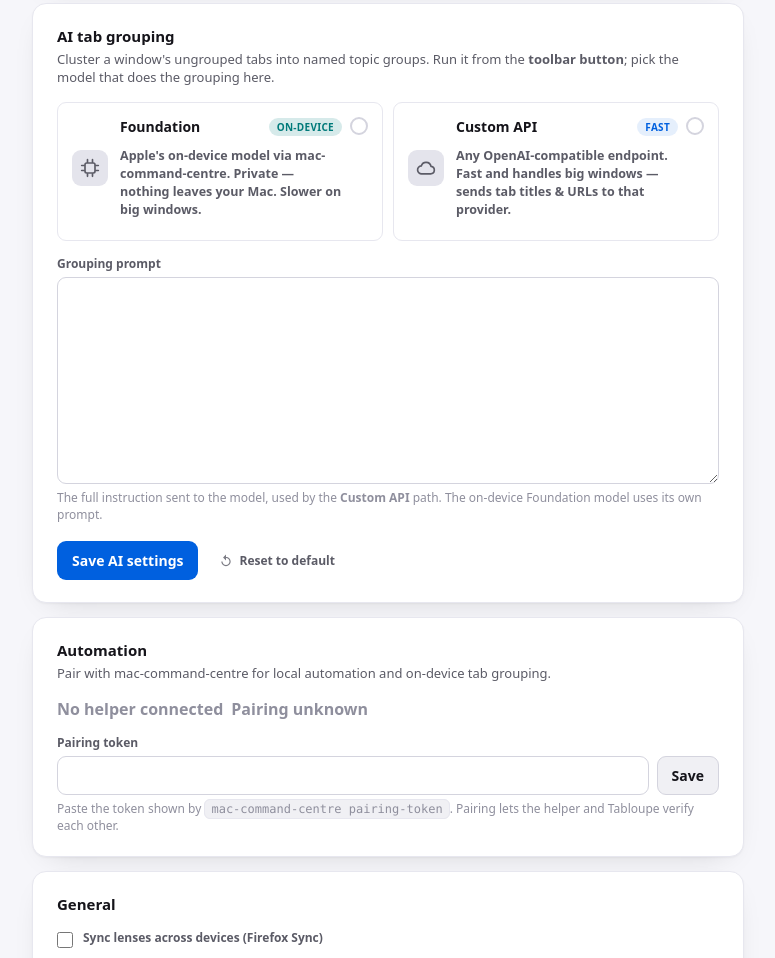
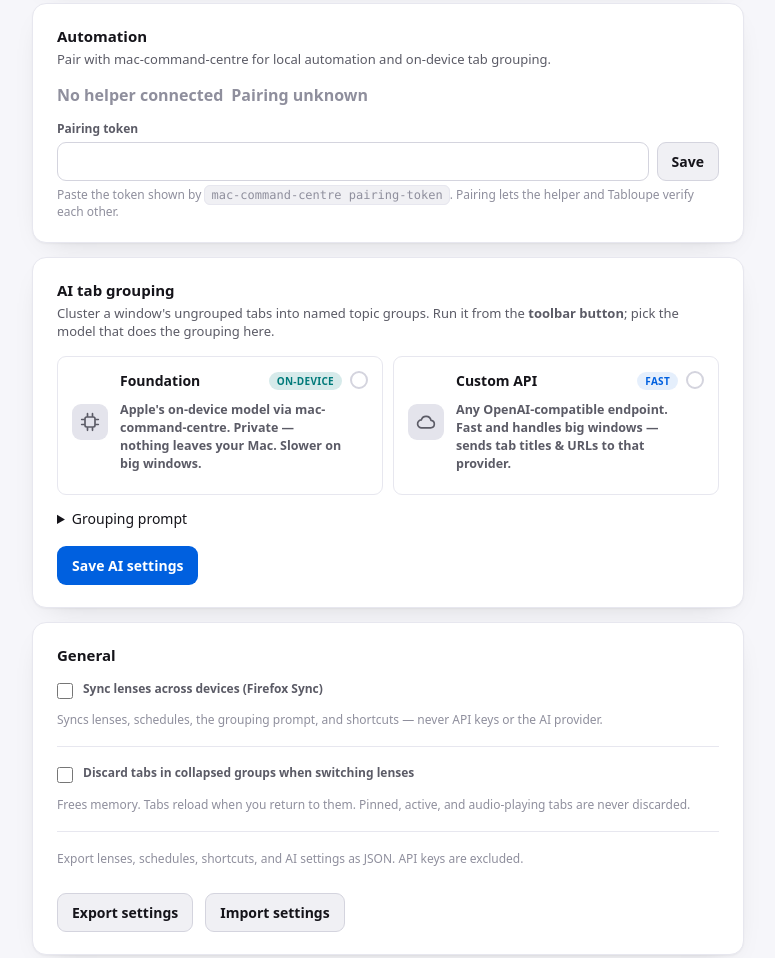
Before and after one commit to enieuwy/Tabloupe, a browser extension: page options.html in a window 1280 px wide. Shown: the part 808-1766 px from the top of the page, without its empty margins (252-1027 px from the left). Drawn offline with Linux system fonts and the light colour scheme.

Commit message:
Collapse grouping prompt by default; reorder cards by concern
- The 4000-char prompt textarea now lives in a <details> that ships
  closed (Reset button moves inside it); it auto-opens once at load
  when a stored override exists so a customization is never hidden.
- Card order becomes Lenses / Shortcuts / Automation / AI / General /
  Activity: Shortcuts and Automation are both ways to *switch* lenses
  and belong next to them; AI grouping is a separate organize-tabs
  concern; housekeeping stays last. Anchor nav reordered to match.

```diff
--- a/options.css
+++ b/options.css
@@ -477,6 +477,19 @@
   background: var(--surface-2);
 }
 
+/* Collapsed-by-default grouping prompt; opens automatically when a custom
+   override is stored so users can see they diverged from the default. */
+.prompt-details summary {
+  cursor: pointer;
+  font-size: 14px;
+  font-weight: 500;
+  user-select: none;
+}
+
+.prompt-details[open] summary {
+  margin-bottom: 8px;
+}
+
 /* Per-lens schedule and calendar editors (advanced lens controls). */
 .schedule-editor,
 .calendar-editor {
--- a/options.html
+++ b/options.html
@@ -19,8 +19,8 @@
     <nav class="anchor-nav" aria-label="Settings sections">
       <a href="#lenses-card">Lenses</a>
       <a href="#shortcuts-card">Shortcuts</a>
+      <a href="#automation-card">Automation</a>
       <a href="#ai-card">AI</a>
-      <a href="#automation-card">Automation</a>
       <a href="#general-card">General</a>
       <a href="#activity-card">Activity</a>
     </nav>
@@ -118,6 +118,25 @@
       <p class="shortcut-hint shortcut-footnote">Shortcuts can also be managed in <a href="about:addons">about:addons</a>.</p>
     </section>
 
+    <section class="card" id="automation-card">
+      <div class="section-heading">
+        <h2>Automation</h2>
+        <p>Pair with mac-command-centre for local automation and on-device tab grouping.</p>
+      </div>
+      <p class="automation-status-line">
+        <span id="automation-helper-status" class="helper-status">No helper connected</span>
+        <span id="automation-pairing-status" class="helper-status">Pairing unknown</span>
+      </p>
+      <div class="field">
+        <label for="bus-token">Pairing token</label>
+        <div class="key-input">
+          <input id="bus-token" class="mono" type="password" autocomplete="off" spellcheck="false" inputmode="text">
+          <button id="bus-token-save" type="button" class="secondary">Save</button>
+        </div>
+        <p class="field-hint">Paste the token shown by <code>mac-command-centre pairing-token</code>. Pairing lets the helper and Tabloupe verify each other.</p>
+      </div>
+    </section>
+
     <section class="card" id="ai-card">
       <div class="section-heading">
         <h2>AI tab grouping</h2>
@@ -176,40 +195,23 @@
       </div>
 
 
-      <div class="field">
-        <label for="ai-grouping-prompt">Grouping prompt</label>
-        <textarea id="ai-grouping-prompt" rows="8" maxlength="4000" spellcheck="false"></textarea>
-        <p class="field-hint">The full instruction sent to the model, used by the <strong>Custom API</strong> path. The on-device Foundation model uses its own prompt.</p>
-      </div>
+      <details class="prompt-details" id="ai-prompt-details">
+        <summary>Grouping prompt</summary>
+        <div class="field">
+          <textarea id="ai-grouping-prompt" rows="8" maxlength="4000" spellcheck="false" aria-label="Grouping prompt"></textarea>
+          <p class="field-hint">The full instruction sent to the model, used by the <strong>Custom API</strong> path. The on-device Foundation model uses its own prompt.</p>
+          <button id="ai-prompt-reset" type="button" class="reset-btn">
+            <svg class="reset-icon" viewBox="0 0 24 24" width="14" height="14" aria-hidden="true"><path fill="currentColor" d="M12 5V1L7 6l5 5V7c3.31 0 6 2.69 6 6s-2.69 6-6 6-6-2.69-6-6H4c0 4.42 3.58 8 8 8s8-3.58 8-8-3.58-8-8-8z"/></svg>
+            Reset to default
+          </button>
+        </div>
+      </details>
 
       <div class="provider-actions">
         <button id="provider-save" type="button" class="primary">Save AI settings</button>
         <button id="provider-test" type="button" class="secondary" hidden>Test connection</button>
-        <button id="ai-prompt-reset" type="button" class="reset-btn">
-          <svg class="reset-icon" viewBox="0 0 24 24" width="14" height="14" aria-hidden="true"><path fill="currentColor" d="M12 5V1L7 6l5 5V7c3.31 0 6 2.69 6 6s-2.69 6-6 6-6-2.69-6-6H4c0 4.42 3.58 8 8 8s8-3.58 8-8-3.58-8-8-8z"/></svg>
-          Reset to default
-        </button>
       </div>
       <p id="provider-test-status" class="field-hint" role="status" aria-live="polite"></p>
-    </section>
-
-    <section class="card" id="automation-card">
-      <div class="section-heading">
-        <h2>Automation</h2>
-        <p>Pair with mac-command-centre for local automation and on-device tab grouping.</p>
-      </div>
-      <p class="automation-status-line">
-        <span id="automation-helper-status" class="helper-status">No helper connected</span>
-        <span id="automation-pairing-status" class="helper-status">Pairing unknown</span>
-      </p>
-      <div class="field">
-        <label for="bus-token">Pairing token</label>
-        <div class="key-input">
-          <input id="bus-token" class="mono" type="password" autocomplete="off" spellcheck="false" inputmode="text">
-          <button id="bus-token-save" type="button" class="secondary">Save</button>
-        </div>
-        <p class="field-hint">Paste the token shown by <code>mac-command-centre pairing-token</code>. Pairing lets the helper and Tabloupe verify each other.</p>
-      </div>
     </section>
 
     <section class="card" id="general-card">
--- a/options.js
+++ b/options.js
@@ -3220,10 +3220,21 @@
   document.getElementById("provider-key").focus();
 }
 
+let promptDetailsInitialized = false;
+
 function renderGroupingPrompt() {
   const field = document.getElementById("ai-grouping-prompt");
   if (field) {
     field.value = state.aiGroupingPrompt || DEFAULT_GROUPING_PROMPT;
+  }
+  // Surface an existing customization once at load; after that the
+  // open/closed state belongs to the user (render runs often).
+  if (!promptDetailsInitialized) {
+    promptDetailsInitialized = true;
+    const details = document.getElementById("ai-prompt-details");
+    if (details && state.aiGroupingPrompt) {
+      details.open = true;
+    }
   }
 }
 
```
